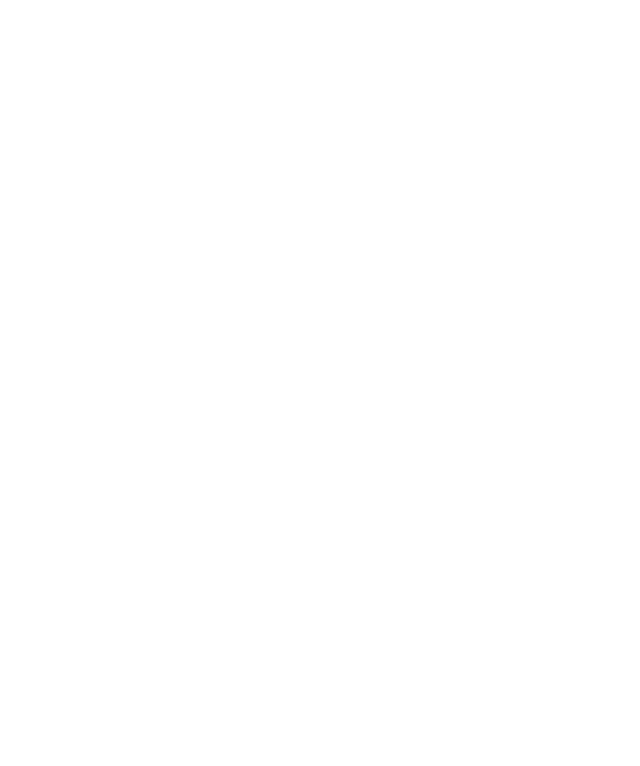
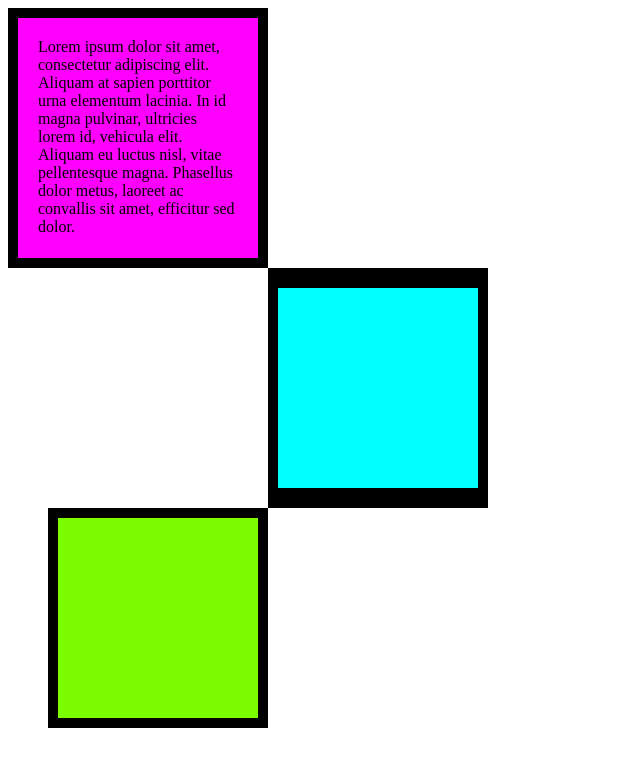
Before and after one commit to DanielleLensly/udemy-full-stack-course, a website: page section-6/6.3 CSS Box Model/index.html in a window 1280 px wide. Shown: the whole page, without its empty margins (0-640 px from the left). Drawn offline with Linux system fonts and the light colour scheme.

Commit message:
Section 6. 6.3 completed

```diff
--- a/section-6/6.3 CSS Box Model/index.html
+++ b/section-6/6.3 CSS Box Model/index.html
@@ -1,17 +1,50 @@
 <!DOCTYPE html>
 <html lang="en">
-
 	<head>
-  <meta charset="UTF-8">
+		<meta charset="UTF-8" />
 		<title>CSS Box Model</title>
 		<style>
 			/* Write your CSS code here */
 
+			div {
+				width: 200px;
+				height: 200px;
+			}
+
+			.box1 {
+				background-color: magenta;
+				padding: 20px;
+				border: 10px solid black;
+			}
+			.box2 {
+				background-color: cyan;
+				border: 20px solid black;
+				margin-left: 260px;
+				border-width: 20px 10px;
+			}
+			.box3 {
+				background-color: lawngreen;
+				border: 10px solid black;
+				margin-left: 40px;
+			}
+			p {
+				margin: 0;
+			}
 		</style>
 	</head>
 
 	<body>
-
+		<div class="box1">
+			<p>
+				Lorem ipsum dolor sit amet, consectetur adipiscing elit. Aliquam at
+				sapien porttitor urna elementum lacinia. In id magna pulvinar, ultricies
+				lorem id, vehicula elit. Aliquam eu luctus nisl, vitae pellentesque
+				magna. Phasellus dolor metus, laoreet ac convallis sit amet, efficitur
+				sed dolor.
+			</p>
+		</div>
+		<div class="box2"></div>
+		<div class="box3"></div>
 
 		<!-- TODOs:
 1. Create 3 Boxes using the div element.
@@ -28,7 +61,5 @@ Hint: Use the CSS inspector in Chrome.
 8. Set the 3rd div to have a 10px border
 9. Set the margins for the divs so that each box corner touches the other. (See the goal image)
 -->
-
 	</body>
-
 </html>
```
Lines whose indentation alone changed are shown as unchanged.
